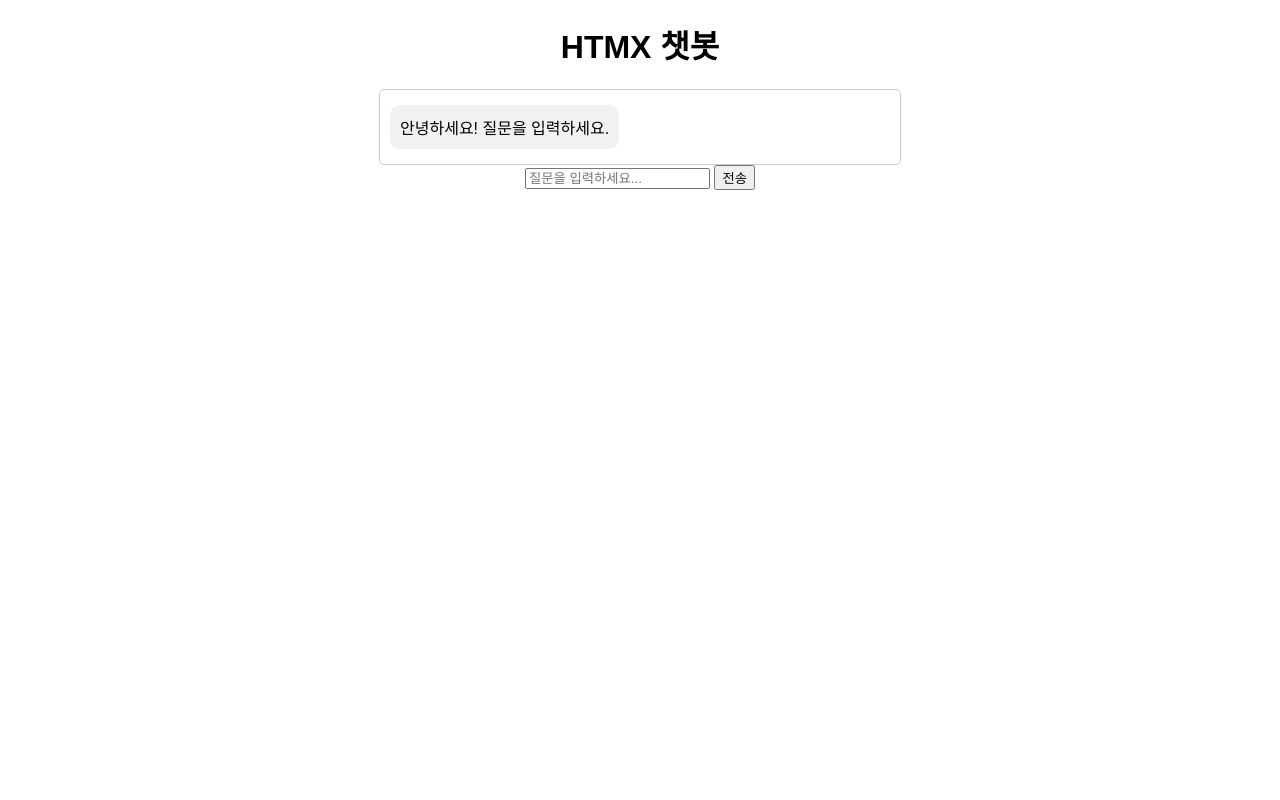
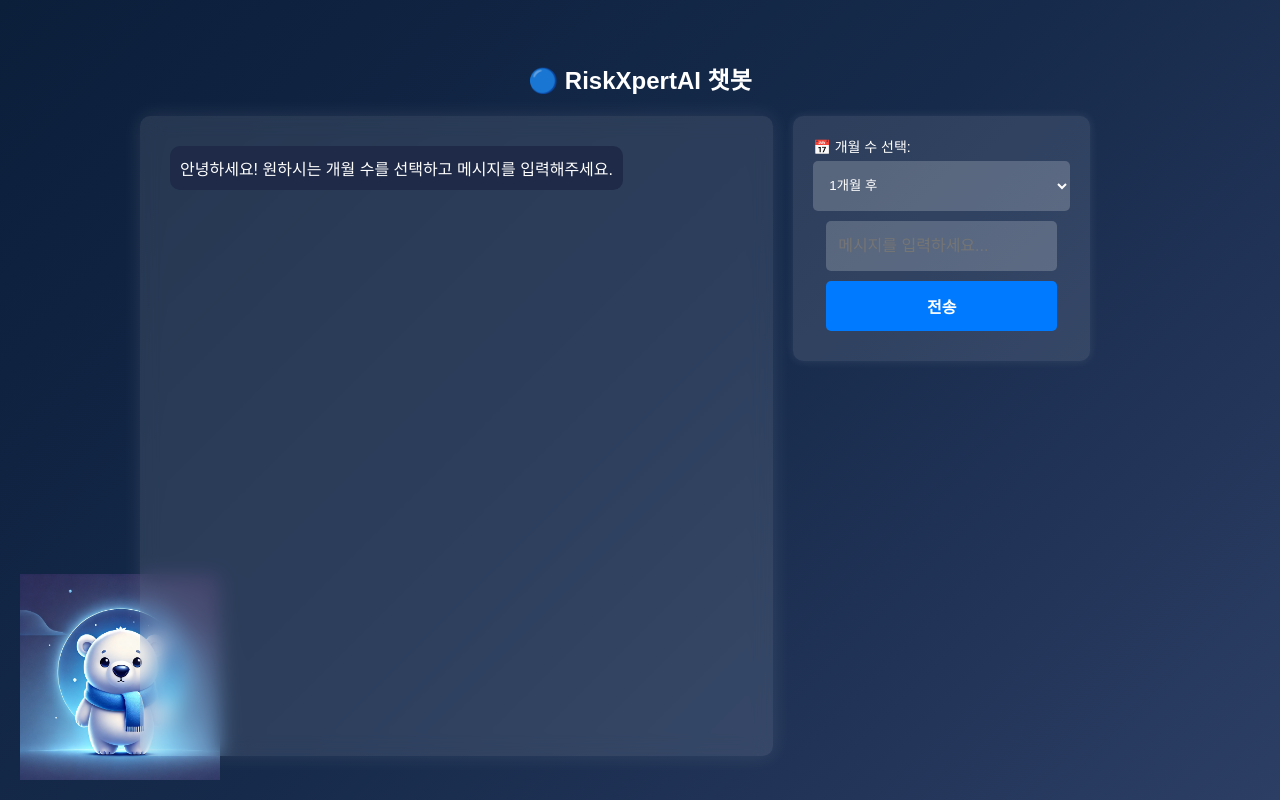
Before and after one commit to RiskXpertAI/finance-ai, a FastAPI app: page / in a window 1280 px wide. Run offline with FastAPI, Linux system fonts and the light colour scheme; some libraries are stand-ins or nearby versions.

Commit message:
Add: front-end prototype

```diff
--- a/static/app.js
+++ b/static/app.js
@@ -1,3 +1,45 @@
 document.addEventListener("DOMContentLoaded", function () {
-    console.log("FastAPI와 연결된 JavaScript!");
+    const chatForm = document.getElementById("chat-form");
+    const chatBox = document.getElementById("chat-box");
+    const userInput = document.getElementById("user-input");
+    const monthSelect = document.getElementById("months"); // ✅ 개월 수 선택
+
+    chatForm.addEventListener("submit", async function (event) {
+        event.preventDefault(); // 기본 제출 방지
+
+        const userMessage = userInput.value.trim();
+        const selectedMonth = monthSelect.value; // ✅ 선택된 개월 수 가져오기
+        if (!userMessage) return;
+
+        // ✅ 사용자 메시지 추가
+        const userMsgElement = document.createElement("div");
+        userMsgElement.classList.add("message", "user");
+        userMsgElement.textContent = `[${selectedMonth}개월] ${userMessage}`;
+        chatBox.appendChild(userMsgElement);
+
+        // 입력창 초기화
+        userInput.value = "";
+
+        // ✅ 서버에 메시지 전송
+        const response = await fetch("/chat/", {
+            method: "POST",
+            headers: { "Content-Type": "application/x-www-form-urlencoded" },
+            body: new URLSearchParams({ prompt: userMessage }),
+        });
+
+        if (response.ok) {
+            const botMessage = await response.text();
+
+            // ✅ 챗봇 메시지 추가
+            const botMsgElement = document.createElement("div");
+            botMsgElement.classList.add("message", "bot");
+            botMsgElement.innerHTML = botMessage;
+            chatBox.appendChild(botMsgElement);
+
+            // 자동 스크롤
+            chatBox.scrollTop = chatBox.scrollHeight;
+        } else {
+            console.error("챗봇 응답 오류");
+        }
+    });
 });
--- a/static/style.css
+++ b/static/style.css
@@ -1,93 +1,144 @@
-/* 배경 설정 */
+/* ✅ 전체 배경 */
+/* ✅ 전체 배경 - 곰돌이 이미지 색상과 조화롭게 변경 */
 body {
-    background: linear-gradient(135deg, #0d1b2a, #1b263b, #415a77);
+    background: linear-gradient(135deg, #0b1e3a, #162a4b, #2c3e64); /* 🔥 네이비 + 블루 톤 */
     color: white;
     font-family: 'Noto Sans KR', sans-serif;
     margin: 0;
     height: 100vh;
     display: flex;
+    flex-direction: column;
+    align-items: center;
+    justify-content: center;
+}
+
+.character {
+    position: absolute;
+    bottom: 20px;
+    left: 20px;
+    width: 200px; /* 🔥 크기 조절 */
+}
+
+
+/* ✅ 최상단 제목 */
+.chat-title {
+    font-size: 24px;
+    font-weight: bold;
+    text-align: center;
+    margin-bottom: 20px;
+}
+
+/* ✅ 메인 컨테이너 */
+.container {
+    display: flex;
+    width: 1000px;
+    max-width: 95%;
+    gap: 20px;
+    align-items: flex-start;
+}
+
+/* ✅ 챗봇 섹션 (왼쪽) */
+.chat-section {
+    flex: 2;
+    padding: 20px;
+    background: rgba(255, 255, 255, 0.1);
+    backdrop-filter: blur(10px);
+    border-radius: 10px;
+    box-shadow: 0 0 20px rgba(255, 255, 255, 0.1);
+    height: 600px; /* 🔥 채팅창 높이 증가 */
+    display: flex;
+    flex-direction: column;
+    justify-content: space-between;
+}
+
+/* ✅ 챗봇 대화창 */
+.chat-box {
+    display: flex;
+    flex-direction: column;
+    gap: 10px;
+    padding: 10px;
+    max-height: 550px; /* 🔥 높이 조정 */
+    overflow-y: auto;
+}
+
+/* ✅ 챗봇 메시지 */
+.message.bot {
+    background-color: #1E2A47;
+    color: white;
+    align-self: flex-start;
+    text-align: left;
+    padding: 10px;
+    border-radius: 10px;
+}
+
+/* ✅ 사용자 메시지 */
+.message.user {
+    background-color: #438BFF;
+    color: white;
+    align-self: flex-end;
+    text-align: right;
+    padding: 10px;
+    border-radius: 10px;
+}
+
+/* ✅ 입력창 + 개월 선택 (오른쪽) */
+.input-container {
+    flex: 1;
+    display: flex;
     justify-content: center;
     align-items: center;
 }
-
-/* 챗봇 컨테이너 */
-.chat-container {
-    width: 400px;
-    max-width: 90%;
+/* ✅ 오른쪽 입력 컨테이너 (깔끔한 정렬) */
+.input-section {
     background: rgba(255, 255, 255, 0.1);
-    backdrop-filter: blur(10px);
+    padding: 20px;
     border-radius: 10px;
-    padding: 15px;
-    box-shadow: 0 0 20px rgba(255, 255, 255, 0.1);
+    width: 100%; /* 🔥 자동 조정 */
+    max-width: 350px; /* 🔥 크기 일정하게 */
+    display: flex;
+    flex-direction: column;
+    align-items: center;
+    box-shadow: 0 0 10px rgba(255, 255, 255, 0.1);
 }
 
-/* 챗봇 헤더 */
-.chat-header {
-    text-align: center;
-    font-size: 18px;
-    font-weight: bold;
-    margin-bottom: 10px;
+/* ✅ 개월 수 선택 */
+label {
+    font-size: 14px;
+    margin-bottom: 5px;
+    align-self: flex-start;
 }
 
-/* 채팅창 */
-.chat-box {
-    height: 300px;
-    overflow-y: auto;
-    padding: 10px;
-    border-bottom: 1px solid rgba(255, 255, 255, 0.3);
-}
-
-/* 메시지 스타일 */
-.message {
-    padding: 10px;
-    margin: 5px 0;
-    border-radius: 10px;
-    max-width: 80%;
-    word-wrap: break-word;
-}
-
-.bot {
-    background-color: #007bff;
-    color: white;
-    text-align: left;
-}
-
-.user {
-    background-color: #4a90e2;
-    color: white;
-    text-align: right;
-    margin-left: auto;
-}
-
-/* 입력창 */
-form {
-    display: flex;
-    padding: 10px;
-}
-
-input[type="text"] {
-    flex: 1;
-    padding: 10px;
-    border: none;
+select, input[type="text"], button {
+    width: 100%; /* ✅ 모든 요소 너비 통일 */
+    height: 50px; /* 🔥 높이 동일 */
+    padding: 12px; /* ✅ 패딩 통일 */
     border-radius: 5px;
     background: rgba(255, 255, 255, 0.2);
     color: white;
+    border: none;
+    margin-bottom: 10px; /* ✅ 간격 통일 */
+    box-sizing: border-box; /* 🔥 padding 포함한 크기 계산 */
 }
 
-input::placeholder {
-    color: rgba(255, 255, 255, 0.7);
+/* ✅ 메시지 입력창 (선택창과 완전히 동일한 크기) */
+input[type="text"] {
+    display: block;
+    font-size: 16px;
 }
 
-/* 전송 버튼 */
+
+/* ✅ 전송 버튼 */
 button {
-    padding: 10px 15px;
-    margin-left: 10px;
-    border: none;
     background-color: #007bff;
-    color: white;
-    border-radius: 5px;
     cursor: pointer;
     transition: 0.3s;
+    font-size: 16px;
+    font-weight: bold;
+    height: 50px; /* ✅ 높이 동일 */
+    text-align: center;
+    display: flex;
+    justify-content: center;
+    align-items: center;
 }
 
 button:hover {
--- a/templates/index.html
+++ b/templates/index.html
@@ -3,33 +3,51 @@
 <head>
     <meta charset="UTF-8">
     <meta name="viewport" content="width=device-width, initial-scale=1.0">
-    <title>HTMX 챗봇</title>
+    <title>RiskXpertAI 챗봇</title>
     <script src="https://unpkg.com/htmx.org@1.9.6"></script>
-    <style>
-        body { font-family: Arial, sans-serif; margin: 20px; text-align: center; }
-        .chat-box { width: 100%; max-width: 500px; margin: auto; border: 1px solid #ccc; padding: 10px; border-radius: 5px; }
-        .message { padding: 10px; margin: 5px 0; border-radius: 10px; display: inline-block; max-width: 80%; }
-        .user { background-color: #d1e7fd; text-align: right; float: right; }
-        .bot { background-color: #f1f1f1; text-align: left; float: left; }
-        .clear { clear: both; }
-    </style>
+    <script defer src="/static/app.js"></script>
+    <link rel="stylesheet" href="/static/style.css">
 </head>
 <body>
-    <h1>HTMX 챗봇</h1>
-    <div class="chat-box" id="chat-box">
-        <div class="message bot">안녕하세요! 질문을 입력하세요.</div>
-        <div class="clear"></div>
+    <img src="/static/images/polarbear.png" class="character">
+    <div class="main-container">
+        <!-- ✅ 최상단 제목 -->
+        <h1 class="chat-title">🔵 RiskXpertAI 챗봇</h1>
+
+        <div class="container">
+            <!-- ✅ 챗봇 대화창 (왼쪽) -->
+            <div class="chat-section">
+                <div class="chat-box" id="chat-box">
+                    <div class="message bot">안녕하세요! 원하시는 개월 수를 선택하고 메시지를 입력해주세요.</div>
+                </div>
+            </div>
+
+            <!-- ✅ 입력창 및 개월 수 선택 (오른쪽) -->
+            <div class="input-container">
+                <div class="input-section">
+                    <label for="months">📅 개월 수 선택:</label>
+                    <select id="months">
+                        <option value="1">1개월 후</option>
+                        <option value="2">2개월 후</option>
+                        <option value="3">3개월 후</option>
+                        <option value="4">4개월 후</option>
+                        <option value="5">5개월 후</option>
+                        <option value="6">6개월 후</option>
+                        <option value="7">7개월 후</option>
+                        <option value="8">8개월 후</option>
+                        <option value="9">9개월 후</option>
+                        <option value="10">10개월 후</option>
+                        <option value="11">11개월 후</option>
+                        <option value="12">12개월 후</option>
+                    </select>
+
+                    <form id="chat-form">
+                        <input type="text" name="prompt" id="user-input" placeholder="메시지를 입력하세요..." required />
+                        <button type="submit">전송</button>
+                    </form>
+                </div>
+            </div>
+        </div>
     </div>
-
-    <form id="chat-form" hx-post="/chat/" hx-target="#chat-box" hx-swap="beforeend">
-        <input type="text" name="prompt" id="user-input" placeholder="질문을 입력하세요..." required />
-        <button type="submit">전송</button>
-    </form>
-
-    <script>
-        document.getElementById("chat-form").addEventListener("htmx:afterRequest", function () {
-            document.getElementById("user-input").value = "";
-        });
-    </script>
 </body>
 </html>
```
Also changed, not shown: static/images/polarbear.png.
